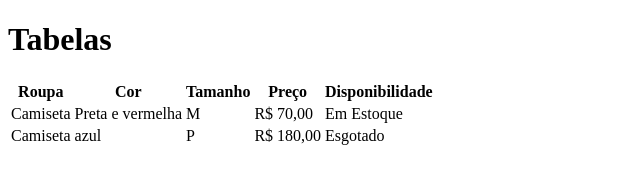
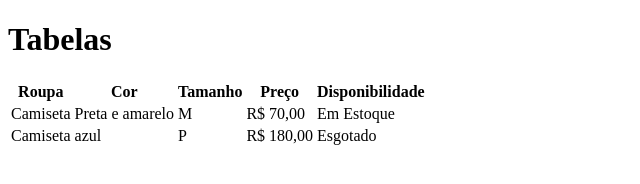
Before and after one commit to leandro-santos-lds/aula-tabela, a plain HTML site: page index.html in a window 1280 px wide. Shown: the whole page, without its empty margins (0-640 px from the left). Drawn offline with Linux system fonts and the light colour scheme.

Commit message:
preto e amarelo

```diff
--- a/index.html
+++ b/index.html
@@ -18,7 +18,7 @@
         </tr>
         <tr>
             <td>Camiseta</td>
-            <td>Preta e vermelha</td>
+            <td>Preta e amarelo</td>
             <td>M</td>
             <td>R$ 70,00</td>
             <td>Em Estoque</td>
```
